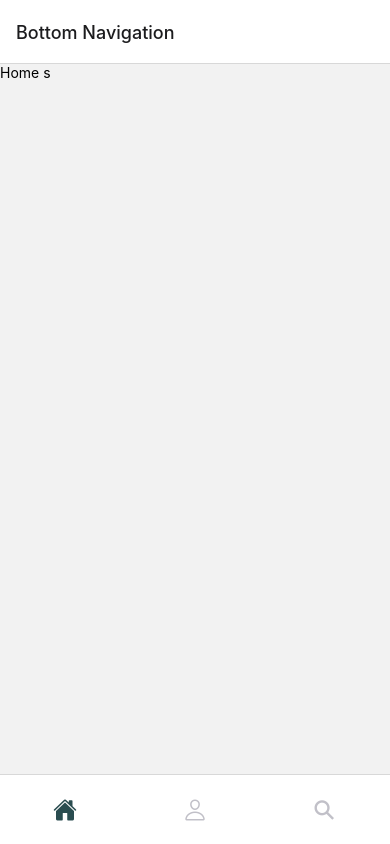
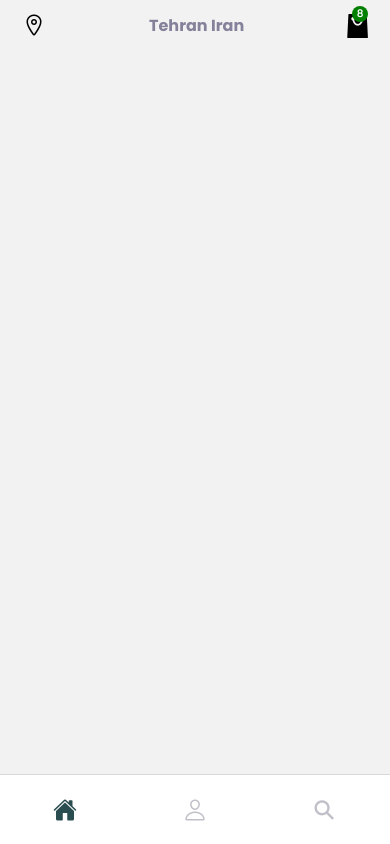
Before and after one commit to sadegh1379/shop-star, a React Native app: screen / in a window 390 px wide. Built offline with nearby package versions, Linux system fonts and the light colour scheme.

Commit message:
added appbar

```diff
--- a/App.js
+++ b/App.js
@@ -1,22 +1,21 @@
-import { useCallback } from "react";
-import { StatusBar } from "expo-status-bar";
-import { StyleSheet, Text, View } from "react-native";
+import { NavigationContainer } from "@react-navigation/native";
+import { createNativeStackNavigator } from "@react-navigation/native-stack";
 import { useFonts } from "expo-font";
 import * as SplashScreen from "expo-splash-screen";
-import { createNativeStackNavigator } from "@react-navigation/native-stack";
-import { NavigationContainer } from "@react-navigation/native";
+import { useCallback } from "react";
 import BottomTabNavigation from "./navigation/BottomTabNavigation";
+import { Cart } from "./screens";
 
 const Stack = createNativeStackNavigator();
 
 export default function App() {
   const [fontLoadded] = useFonts({
-    'regular': require("./assets/fonts/Poppins-Regular.ttf"),
-    'light': require("./assets/fonts/Poppins-Light.ttf"),
-    'medium': require("./assets/fonts/Poppins-Medium.ttf"),
-    'bold': require("./assets/fonts/Poppins-Bold.ttf"),
-    'semiBold': require("./assets/fonts/Poppins-SemiBold.ttf"),
-    'extraBold': require("./assets/fonts/Poppins-ExtraBold.ttf"),
+    regular: require("./assets/fonts/Poppins-Regular.ttf"),
+    light: require("./assets/fonts/Poppins-Light.ttf"),
+    medium: require("./assets/fonts/Poppins-Medium.ttf"),
+    bold: require("./assets/fonts/Poppins-Bold.ttf"),
+    semiBold: require("./assets/fonts/Poppins-SemiBold.ttf"),
+    extraBold: require("./assets/fonts/Poppins-ExtraBold.ttf"),
   });
 
   const onLayoutRootView = useCallback(async () => {
@@ -34,7 +33,16 @@ export default function App() {
         <Stack.Screen
           name="Bottom Navigation"
           component={BottomTabNavigation}
-
+          options={{
+            headerShown: false,
+          }}
+        />
+        <Stack.Screen
+          name="Cart"
+          component={Cart}
+          options={{
+            headerShown: false,
+          }}
         />
       </Stack.Navigator>
     </NavigationContainer>
--- a/screens/Cart.jsx
+++ b/screens/Cart.jsx
@@ -0,0 +1,12 @@
+import { StyleSheet, Text, View } from 'react-native'
+import { SafeAreaView } from 'react-native-safe-area-context'
+
+const Cart = () => {
+  return (
+    <SafeAreaView>
+      <Text>Cart</Text>
+    </SafeAreaView>
+  )
+}
+export default Cart
+const styles = StyleSheet.create({})
--- a/screens/Home.jsx
+++ b/screens/Home.jsx
@@ -1,10 +1,63 @@
-import { StyleSheet, Text, View } from 'react-native'
+import { StyleSheet, Text, View } from "react-native";
+import { SafeAreaView } from "react-native-safe-area-context";
+import { Ionicons, Fontisto } from "@expo/vector-icons";
+import { COLORS, SIZES } from "../constants";
+import { TouchableOpacity } from "react-native";
+
 const Home = () => {
   return (
-    <View>
-      <Text>Home s</Text>
-    </View>
-  )
-}
-export default Home
-const styles = StyleSheet.create({})
+    <SafeAreaView>
+      <View style={styles.appBarWrapper}>
+        <View style={styles.appBar}>
+          <TouchableOpacity>
+            <Ionicons name="location-outline" size={24} />
+          </TouchableOpacity>
+          <Text style={styles.location}>Tehran Iran</Text>
+          <View style={{ alignItems: "flex-end" }}>
+            <View style={styles.cartCount}>
+              <Text style={styles.count}>8</Text>
+            </View>
+            <TouchableOpacity>
+              <Fontisto name="shopping-bag" size={24} />
+            </TouchableOpacity>
+          </View>
+        </View>
+      </View>
+    </SafeAreaView>
+  );
+};
+export default Home;
+const styles = StyleSheet.create({
+  appBarWrapper: {
+    marginHorizontal: 22,
+    marginTop: SIZES.small,
+  },
+  appBar: {
+    flexDirection: "row",
+    alignItems: "center",
+    justifyContent: "space-between",
+  },
+  location: {
+    fontSize: SIZES.medium,
+    fontFamily: "bold",
+    color: COLORS.gray,
+  },
+  cartCount: {
+    position: "absolute",
+    backgroundColor: "green",
+    width: 16,
+    height: 16,
+    borderRadius: 8,
+    bottom: 16,
+    zIndex: 999,
+    display: "flex",
+    justifyContent: "center",
+    alignItems: "center",
+  },
+  count: {
+    color: COLORS.lightWhite,
+    fontWeight: "600",
+    fontFamily: "regular",
+    fontSize: 10,
+  },
+});
--- a/screens/ProductDetails.jsx
+++ b/screens/ProductDetails.jsx
@@ -1,9 +1,10 @@
 import { StyleSheet, Text, View } from 'react-native'
+import { SafeAreaView } from 'react-native-safe-area-context'
 const ProductDetails = () => {
   return (
-    <View>
+    <SafeAreaView>
       <Text>ProductDetails</Text>
-    </View>
+    </SafeAreaView>
   )
 }
 export default ProductDetails
--- a/screens/Profile.jsx
+++ b/screens/Profile.jsx
@@ -1,9 +1,10 @@
 import { StyleSheet, Text, View } from 'react-native'
+import { SafeAreaView } from 'react-native-safe-area-context'
 const Profile = () => {
   return (
-    <View>
+    <SafeAreaView>
       <Text>Profile</Text>
-    </View>
+    </SafeAreaView>
   )
 }
 export default Profile
--- a/screens/Search.jsx
+++ b/screens/Search.jsx
@@ -1,9 +1,10 @@
 import { StyleSheet, Text, View } from 'react-native'
+import { SafeAreaView } from 'react-native-safe-area-context'
 const Search = () => {
   return (
-    <View>
+    <SafeAreaView>
       <Text>Search</Text>
-    </View>
+    </SafeAreaView>
   )
 }
 export default Search
--- /dev/null
+++ b/screens/index.jsx
@@ -0,0 +1,12 @@
+import Home from './Home';
+import Cart from './Cart';
+import Profile from './Profile';
+import Search from './Search';
+import ProductDetails from './ProductDetails';
+
+export {
+  Home,
+  Cart,
+  Profile,
+  Search
+}
```
Lines whose indentation alone changed are shown as unchanged.
